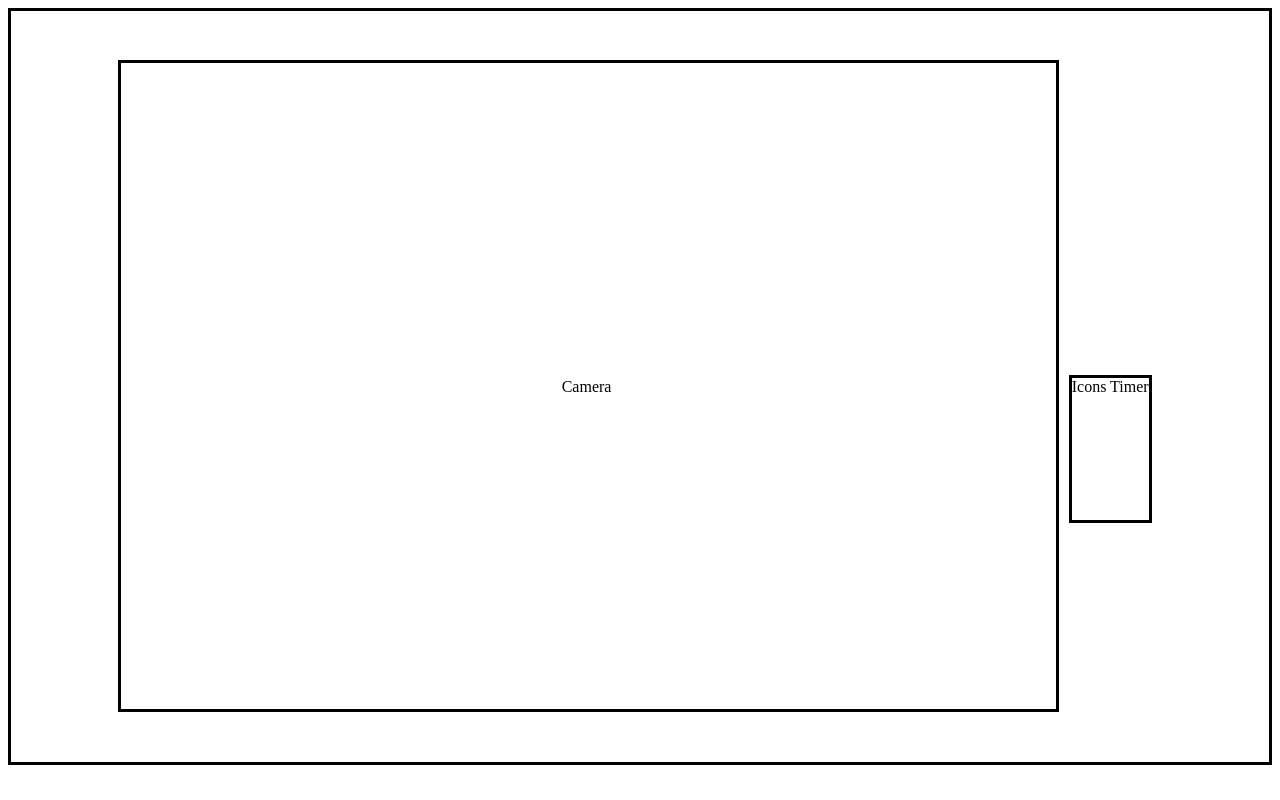
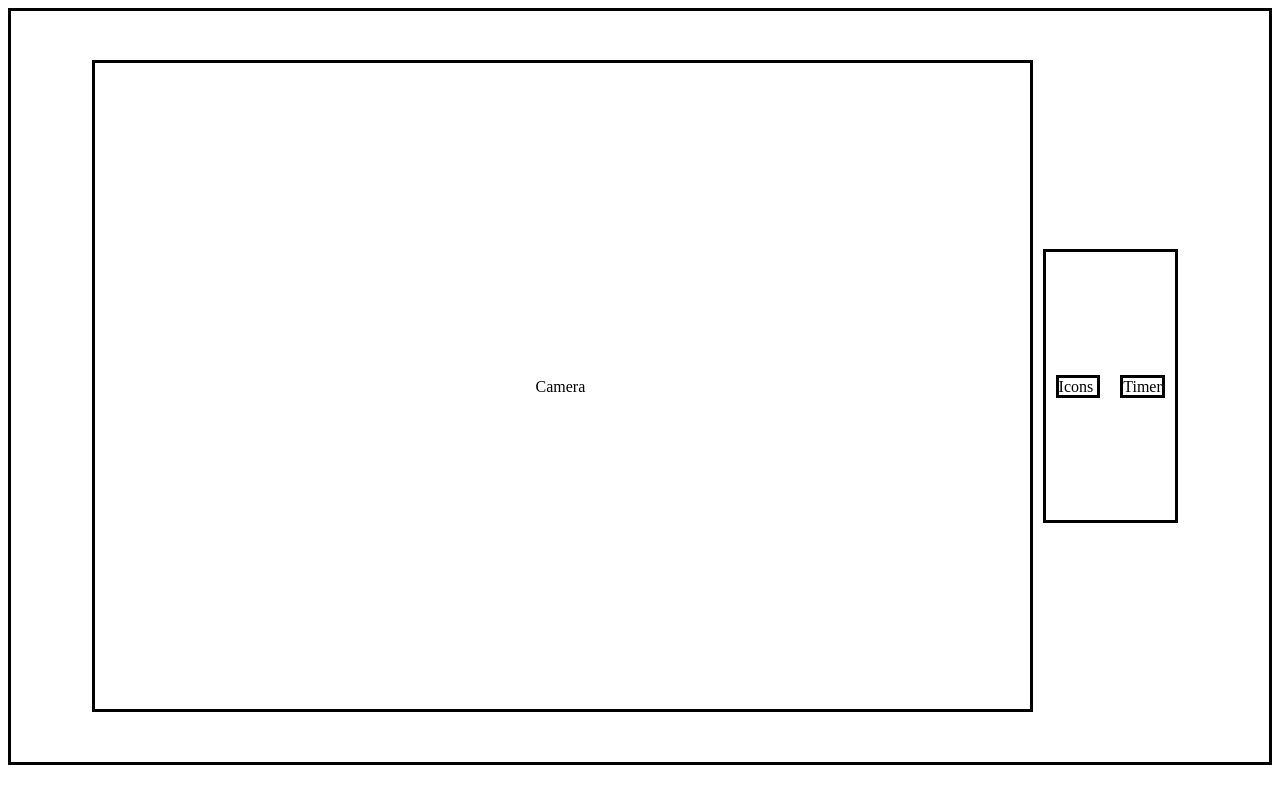
Before and after one commit to thedropbears/powerup-dashboard, a plain HTML site: page Index2.html in a window 1280 px wide. Drawn offline with Linux system fonts and the light colour scheme.

Commit message:
Scraped Design 2

```diff
--- a/CSS/main2.css
+++ b/CSS/main2.css
@@ -4,6 +4,7 @@
     background-color:white;
     padding-bottom:10%;
     margin-bottom:35px;
+    padding-top:10%;
 }
 span,p,div{
     text-align: center;
@@ -22,3 +23,8 @@ span,p,div{
     padding-top:29%;
     padding-bottom:29%;
 }
+.Box2{
+    margin-top:0;
+    border: solid black;
+    padding-top:;
+}
--- a/Index2.html
+++ b/Index2.html
@@ -10,14 +10,11 @@
         Camera
     </span>
     <span class=Box1>
-        <span>
+        <span class=Box2 style="margin:10px">
             Icons
         </span>
-        <span>
+        <span class=Box2 style="margin:10px">
             Timer
-        <span>
-        </span>
-
         </span>
     </span>
     </div>
```
